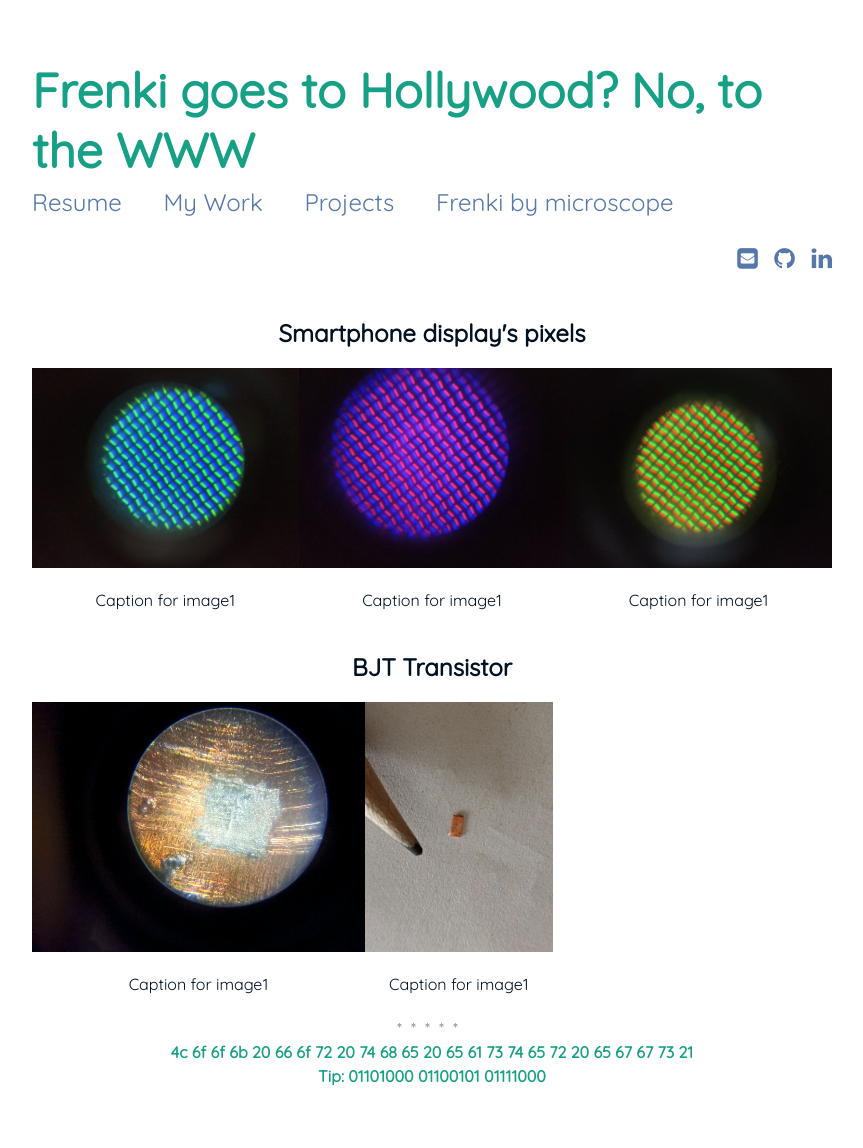
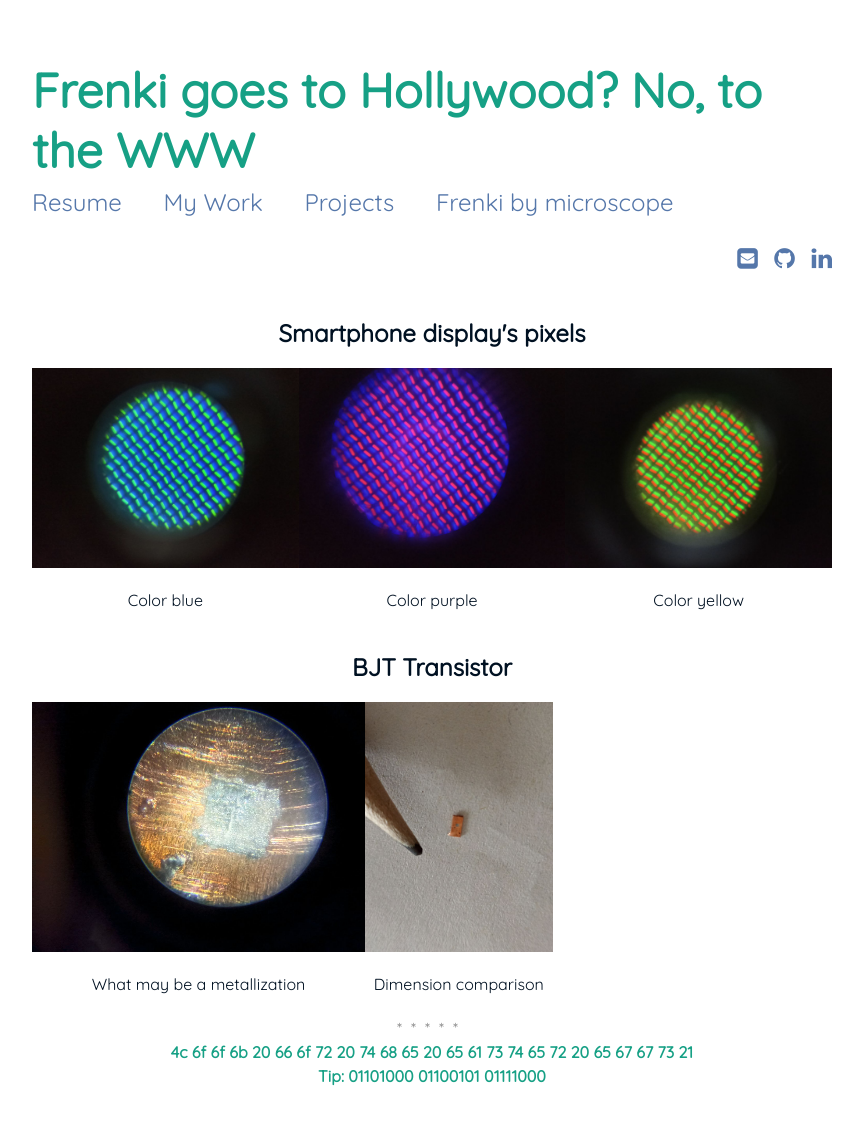
Before and after one commit to FreShq99/frenkishqepa.com, a Jekyll site: the page built from gallery.html, in a window 1280 px wide. Shown: the whole page, without its empty margins (208-1071 px from the left). Built offline with Jekyll 4.4.1, drawn with Linux system fonts in a browser that asks for light colours.

Commit message:
Update gallery.html
added captions

```diff
--- a/gallery.html
+++ b/gallery.html
@@ -7,15 +7,15 @@ title: Microscope Gallery
  <div class="row">
    <div class="column">
      <img src="MicroscopeGallery/blu.jpeg" style="width:100%">
-     <p class="image-caption" style="text-align: center;">Caption for image1</p>
+     <p class="image-caption" style="text-align: center;">Color blue</p>
    </div>
    <div class="column">
      <img src="MicroscopeGallery/purple.jpeg" style="width:100%">
-     <p class="image-caption" style="text-align: center;">Caption for image1</p>
+     <p class="image-caption" style="text-align: center;">Color purple</p>
    </div>
    <div class="column">
      <img src="MicroscopeGallery/yellow.jpeg" style="width:100%">
-     <p class="image-caption" style="text-align: center;">Caption for image1</p>
+     <p class="image-caption" style="text-align: center;">Color yellow</p>
    </div>
  </div>
 
@@ -23,11 +23,11 @@ title: Microscope Gallery
  <div class="row">
    <div class="column">
      <img src="MicroscopeGallery/BigBJT.jpeg" style="width:100%">
-     <p class="image-caption" style="text-align: center;">Caption for image1</p>
+     <p class="image-caption" style="text-align: center;">What may be a metallization</p>
    </div>
    <div class="column">
      <img src="MicroscopeGallery/PointBJT.jpeg" style="width:100%">
-     <p class="image-caption" style="text-align: center;">Caption for image1</p>
+     <p class="image-caption" style="text-align: center;">Dimension comparison</p>
    </div>
  </div>
 
```
